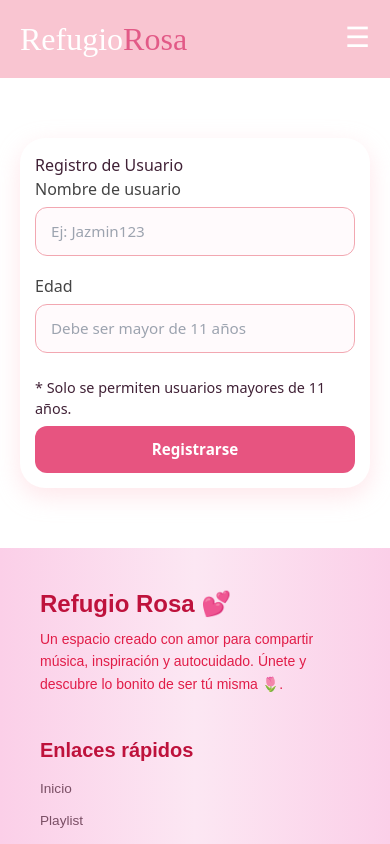
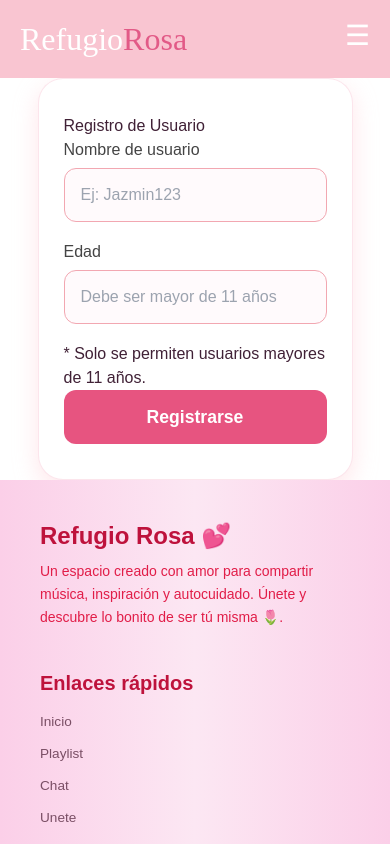
Before and after one commit to dairacsc-droid/refugio-rosa, a React (Vite) app in the folder mi-pagina-react/: page /unete in a window 390 px wide. Shown: the top 844 px of the page. Built offline with nearby package versions, Linux system fonts and the light colour scheme.

Commit message:
Unete arreglar

```diff
--- a/mi-pagina-react/src/pages/Unete.css
+++ b/mi-pagina-react/src/pages/Unete.css
@@ -1,10 +1,11 @@
-/* Reset */
+/* ===== Reset ===== */
 html,
 body {
-  height: 100%;
   margin: 0;
   padding: 0;
-  background-color: white;
+  height: 100%;
+  font-family: "Poppins", sans-serif;
+  background: white;
 }
 
 *,
@@ -12,55 +13,90 @@ body {
 *::after {
   box-sizing: border-box;
 }
-
-/* Layout general */
+.avatar {
+  display: flex;
+  justify-content: center;
+  margin-bottom: 20px;
+}
+.avatar img {
+  width: 120px;
+  height: 120px;
+  border-radius: 50%;
+  border: 4px solid #f2a7b1;
+  object-fit: cover;
+  box-shadow: 0 4px 15px rgba(231, 84, 128, 0.3);
+} /* Perfil */
+.perfil {
+  text-align: center;
+  line-height: 1.8;
+  margin: 80px;
+  box-shadow: 0 8px 25px rgba(255, 192, 203, 0.4);
+}
+.perfil h2 {
+  color: #e75480;
+}
+.perfil p {
+  color: #555;
+  font-size: 1rem;
+}
+.perfil .descripcion {
+  font-style: italic;
+  background: #fffafc;
+  border-radius: 15px;
+  padding: 15px;
+  margin-top: 10px;
+  border: 1px solid #f2a7b1;
+}
+/* ===== Layout general ===== */
 .layout {
   display: flex;
-  flex-direction: row;
-  align-items: flex-start;
-  justify-content: center;
-  gap: 50px;
-  margin: 80px;
-  max-width: 1200px;
+  justify-content: space-between;
+  align-items: stretch;
+  height: 100vh;
+  width: 100%;
+  overflow: hidden;
+  background: white;
 }
 
-/* Formularios al costado */
+/* ===== Formulario ===== */
 .formularios {
   flex: 1;
   display: flex;
-  flex-direction: column;
-  gap: 35px;
+  justify-content: center;
+  align-items: center;
+  padding: 40px;
 }
 
-/* Decoración lateral */
+.card {
+  background: white;
+  border-radius: 25px;
+  padding: 50px 60px;
+  width: 100%;
+  max-width: 550px;
+  box-shadow: 0 8px 25px rgba(255, 192, 203, 0.4);
+  border: 1px solid rgba(231, 84, 128, 0.15);
+}
+
+/* ===== Imagen lateral ===== */
 .decoracion {
-  flex: 0.7;
+  flex: 1;
   display: flex;
+  justify-content: flex-end;
   align-items: center;
-  justify-content: center;
+  height: 100%;
 }
 
 .decoracion img {
   width: 100%;
-  max-width: 800px;
+  height: 100%;
+  object-fit: cover;
+  display: block;
+  margin: 0;
+  padding: 0;
+  border: none;
 }
 
-/* Cards */
-.card {
-  background-color: #fff;
-  border-radius: 25px;
-  padding: 40px 45px;
-  margin: 0;
-  box-shadow: 0 8px 25px rgba(255, 192, 203, 0.4);
-  transition: transform 0.3s ease, box-shadow 0.3s ease;
-}
-
-.card:hover {
-  transform: translateY(-4px);
-  box-shadow: 0 10px 30px rgba(231, 84, 128, 0.5);
-}
-
-/* Inputs y labels */
+/* ===== Inputs y botones ===== */
 label {
   display: block;
   font-weight: 500;
@@ -71,12 +107,11 @@ label {
 input,
 textarea {
   width: 100%;
-  padding: 12px 15px;
+  padding: 14px 16px;
   border: 1px solid #f2a7b1;
   border-radius: 12px;
   margin-bottom: 18px;
   font-size: 1rem;
-  outline: none;
   background-color: #fffafc;
   transition: border 0.3s, box-shadow 0.3s;
 }
@@ -87,10 +122,9 @@ textarea:focus {
   box-shadow: 0 0 6px rgba(231, 84, 128, 0.3);
 }
 
-/* Botones */
 button {
   width: 100%;
-  padding: 12px;
+  padding: 14px;
   background-color: #e75480;
   color: white;
   border: none;
@@ -106,61 +140,13 @@ button:hover {
   transform: translateY(-2px);
 }
 
-/* Nota */
-.nota {
-  margin: 6px 0;
-  font-size: 0.9rem;
-}
-
-/* Avatar */
-.avatar {
-  display: flex;
-  justify-content: center;
-  margin-bottom: 20px;
-}
-
-.avatar img {
-  width: 120px;
-  height: 120px;
-  border-radius: 50%;
-  border: 4px solid #f2a7b1;
-  object-fit: cover;
-  box-shadow: 0 4px 15px rgba(231, 84, 128, 0.3);
-}
-
-/* Perfil */
-.perfil {
-  text-align: center;
-  line-height: 1.8;
-}
-
-.perfil h2 {
-  color: #e75480;
-}
-
-.perfil p {
-  color: #555;
-  font-size: 1rem;
-}
-
-.perfil .descripcion {
-  font-style: italic;
-  background: #fffafc;
-  border-radius: 15px;
-  padding: 15px;
-  margin-top: 10px;
-  border: 1px solid #f2a7b1;
-}
-
-/* PERFIL ACTIVO - centrar todo */
+/* ===== PERFIL ACTIVO ===== */
 .layout.perfil-activo {
   flex-direction: column;
+  justify-content: center;
   align-items: center;
-  justify-content: center;
-  min-height: 100vh;
-  gap: 20px;
-  margin: 0;
-  padding: 0;
+  padding: 60px 0;
+  height: auto;
 }
 
 .layout.perfil-activo .formularios,
@@ -169,88 +155,75 @@ button:hover {
 }
 
 .layout.perfil-activo .perfil {
+  background: white;
+  border-radius: 20px;
+  padding: 40px;
+  text-align: center;
+  border: 1px solid rgba(231, 84, 128, 0.2);
   width: 90%;
   max-width: 500px;
-  margin: 0 auto;
 }
 
-/* Responsive: Tablets y celulares */
-@media (max-width: 1024px) {
+/* ===== RESPONSIVIDAD ===== */
+
+/* Tablets grandes (mantiene diseño lado a lado) */
+@media (min-width: 1101px) {
   .layout {
-    flex-direction: column; /* apilar elementos */
-    align-items: center; /* centrar horizontalmente */
-    justify-content: flex-start; /* no centrar vertical para tablet */
-    padding: 150px; /* más compacto */
-    margin: 0 auto; /* eliminar margen grande de escritorio */
-    gap: 20px; /* reducir separación */
-    width: 100%;
-    max-width: 100%;
-    overflow-x: hidden; /* eliminar scroll horizontal */
+    flex-direction: row;
+    height: 100vh;
   }
 
   .formularios {
-    width: 100%; /* ocupar todo el ancho posible */
-    max-width: 450px; /* limitar tamaño */
+    padding: 40px;
+  }
+
+  .card {
+    max-width: 550px;
   }
 
   .decoracion {
-    display: none; /* quitar imagen lateral */
+    display: flex;
+  }
+}
+
+/* iPad Pro, Air y móviles (elimina imagen y agranda formulario) */
+@media (max-width: 1100px) {
+  .layout {
+    flex-direction: column;
+    justify-content: center;
+    align-items: center;
+    height: 100vh;
+    overflow: hidden;
+  }
+
+  .decoracion {
+    display: none !important;
+  }
+
+  .formularios {
+    width: 100%;
+    height: 100%;
+    padding: 0 40px;
+    display: flex;
+    justify-content: center;
+    align-items: center;
   }
 
   .card {
     width: 100%;
-    max-width: 450px;
-    padding: 20px;
-  }
-
-  .perfil {
-    width: 90%;
-    max-width: 450px;
-    margin: 0 auto;
+    max-width: 700px; /* Más grande en iPad */
+    padding: 50px 60px;
   }
 }
 
-/* Móvil pequeño */
-@media (max-width: 600px) {
-  .layout {
-    padding: 20px;
-    padding-bottom: 60px;
-    padding-top: 60px;
-    gap: 15px;
+/* Celulares pequeños */
+@media (max-width: 768px) {
+  .formularios {
+    padding: 0 20px;
   }
 
   .card {
-    padding: 15px;
-  }
-
-  .perfil {
-    max-width: 95%;
-  }
-
-  input,
-  textarea,
-  button {
-    font-size: 0.95rem; /* ajustar tamaño de inputs y botones */
-  }
-
-  .avatar img {
-    width: 100px;
-    height: 100px;
+    max-width: 90%;
+    padding: 35px 25px;
   }
 }
-/* Ajuste de espacio en vista de perfil para tablet y móvil */
-@media (max-width: 1024px) {
-  .layout.perfil-activo {
-    min-height: auto; /* elimina el alto forzado */
-    padding-top: 125px; /* un pequeño margen visual */
-    padding-bottom: 125px;
-    justify-content: flex-start; /* evita que se centre demasiado */
-  }
-}
-
-@media (max-width: 600px) {
-  .layout.perfil-activo {
-    padding-top: 60px;
-    padding-bottom: 60px;
-  }
-}
--- a/mi-pagina-react/src/pages/Unete.jsx
+++ b/mi-pagina-react/src/pages/Unete.jsx
@@ -91,8 +91,8 @@ function Unete() {
         )}
       </section>
 
-      {fase === "perfil" && (
-        <section className="card perfil ">
+      {fase === "perfil" ? (
+        <section className="card perfil">
           <h2>💗 Bienvenida a tu perfil</h2>
           <div className="avatar">
             <img src={avatarUrl} alt="Avatar" />
@@ -111,11 +111,9 @@ function Unete() {
           </p>
           <p className="descripcion">{descripcion || "Sin descripción."}</p>
         </section>
-      )}
-
-      {fase !== "perfil" && (
+      ) : (
         <aside className="decoracion">
-          <img src={Formulario} alt="chica escuchando musica " />
+          <img src={Formulario} alt="chica escuchando musica" />
         </aside>
       )}
     </main>
```
